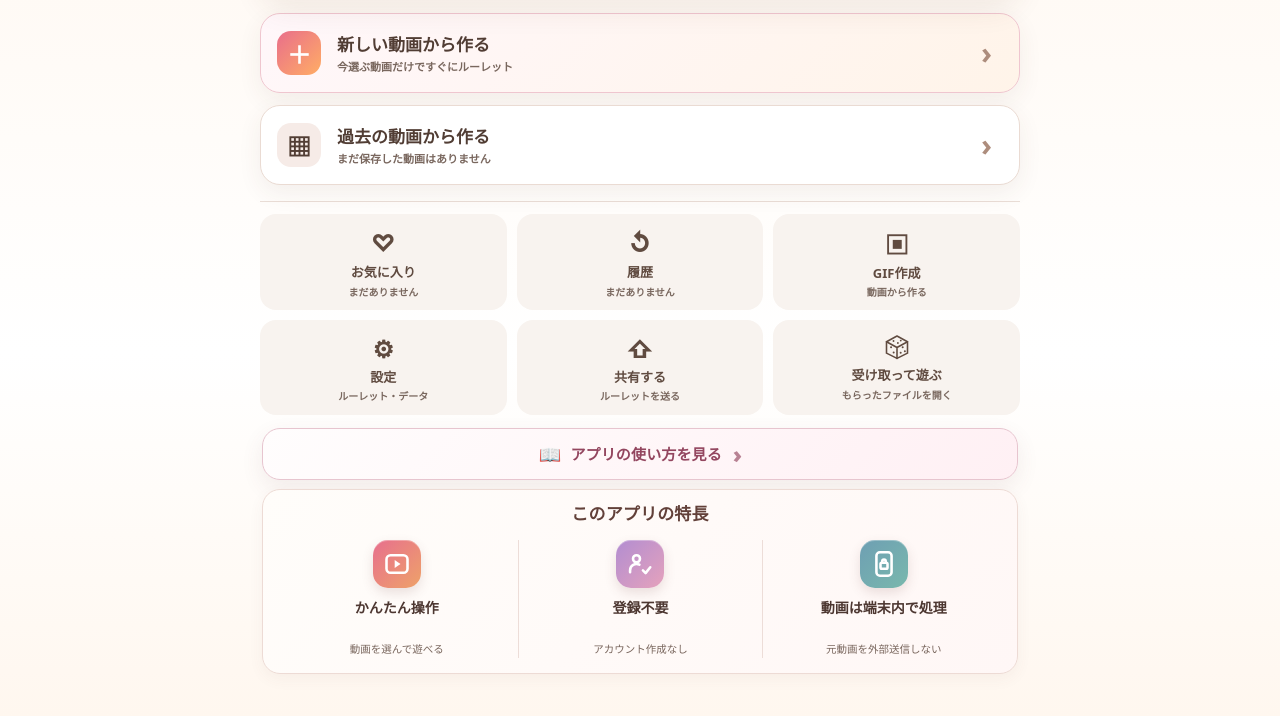
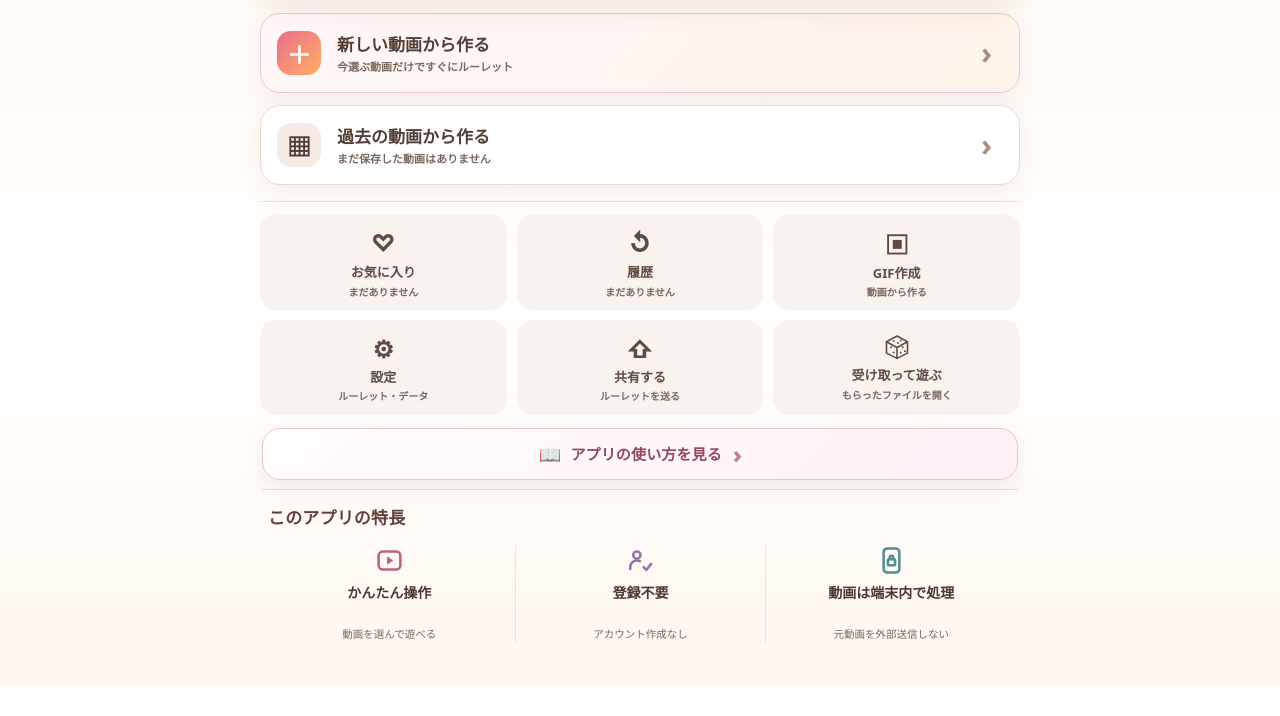
Before and after one commit to eltnegcellist/Memory_moments_roulette, a website: page index.html in a window 1280 px wide. Shown: the part 148-864 px from the top of the page. After the commit the page ends 833 px from the top, so only its background shows below. Drawn offline with Linux system fonts and the light colour scheme.

Commit message:
Present home benefits as flat informational section, not buttons (#60)

```diff
--- a/index.html
+++ b/index.html
@@ -49,16 +49,18 @@ header.hero[data-app-view="home"] .heroTopline{margin-bottom:8px}
 header.hero[data-app-view="home"] h1{line-height:1.1}
 .howtoBanner{margin-bottom:9px}
 .homeBenefits{
-  margin:0 2px 18px;
-  padding:13px 12px 15px;
-  border:1px solid #eddbd5;
-  border-radius:18px;
-  background:linear-gradient(135deg,#fffdfa,#fff7f6);
-  box-shadow:0 5px 15px rgba(109,66,73,.055);
+  margin:4px 2px 18px;
+  padding:17px 2px 0;
+  border:0;
+  border-top:1px solid #e7dbd5;
+  border-radius:0;
+  background:none;
+  box-shadow:none;
 }
 .homeBenefitsLabel{
-  margin:0 0 14px;
-  text-align:center;
+  margin:0 0 15px;
+  padding:0 4px;
+  text-align:left;
   color:#624039;
   font-size:17px;
   font-weight:900;
@@ -73,21 +75,23 @@ header.hero[data-app-view="home"] h1{line-height:1.1}
   flex-direction:column;
   align-items:center;
   text-align:center;
+  cursor:default;
 }
-.homeBenefit + .homeBenefit{border-left:1px solid #edddd8}
+.homeBenefit + .homeBenefit{border-left:1px solid #ece2dd}
 .homeBenefitIcon{
   display:grid;
   place-items:center;
-  width:48px;height:48px;
-  margin:0 0 10px;
-  border-radius:15px;
-  color:#fff;
-  box-shadow:0 5px 12px rgba(111,65,70,.15),inset 0 1px 0 rgba(255,255,255,.3);
+  width:36px;height:32px;
+  margin:0 0 6px;
+  border:0;
+  border-radius:0;
+  background:none;
+  box-shadow:none;
 }
-.homeBenefit:nth-child(1) .homeBenefitIcon{background:linear-gradient(135deg,#e76f8e,#eea269)}
-.homeBenefit:nth-child(2) .homeBenefitIcon{background:linear-gradient(135deg,#b28dd1,#e5a2bc)}
-.homeBenefit:nth-child(3) .homeBenefitIcon{background:linear-gradient(135deg,#6e9fb3,#79b8ad)}
-.homeBenefitIcon svg{width:28px;height:28px;stroke-width:2.2}
+.homeBenefit:nth-child(1) .homeBenefitIcon{color:#bb647d}
+.homeBenefit:nth-child(2) .homeBenefitIcon{color:#9774ae}
+.homeBenefit:nth-child(3) .homeBenefitIcon{color:#548d91}
+.homeBenefitIcon svg{width:29px;height:29px;stroke-width:2.1}
 .homeBenefit strong{
   display:block;
   min-height:2.8em;
@@ -108,11 +112,11 @@ header.hero[data-app-view="home"] h1{line-height:1.1}
   header.hero[data-app-view="home"] .heroMark{width:74px;height:74px;flex-basis:74px;border-radius:21px}
   header.hero[data-app-view="home"] .heroTopline{margin-bottom:5px}
   header.hero[data-app-view="home"] h1{font-size:clamp(22px,6.8vw,29px)}
-  .homeBenefits{padding:14px 7px 15px}
-  .homeBenefitsLabel{font-size:16px;margin-bottom:13px}
+  .homeBenefits{padding:14px 2px 0}
+  .homeBenefitsLabel{font-size:16px;margin-bottom:12px}
   .homeBenefit{padding:0 6px}
-  .homeBenefitIcon{width:46px;height:46px;border-radius:14px;margin-bottom:9px}
-  .homeBenefitIcon svg{width:27px;height:27px}
+  .homeBenefitIcon{width:34px;height:31px;margin-bottom:5px}
+  .homeBenefitIcon svg{width:28px;height:28px}
   .homeBenefit strong{font-size:12.5px}
   .homeBenefit small{font-size:10px}
 }
@@ -120,8 +124,8 @@ header.hero[data-app-view="home"] h1{line-height:1.1}
   header.hero[data-app-view="home"] .heroMark{width:68px;height:68px;flex-basis:68px;border-radius:19px}
   header.hero[data-app-view="home"] h1{font-size:clamp(20px,6.8vw,24px)}
   .homeBenefit{padding:0 4px}
-  .homeBenefitIcon{width:43px;height:43px;border-radius:13px}
-  .homeBenefitIcon svg{width:25px;height:25px}
+  .homeBenefitIcon{width:32px;height:29px}
+  .homeBenefitIcon svg{width:26px;height:26px}
   .homeBenefit strong{font-size:11.3px}
   .homeBenefit small{font-size:9.3px}
 }
```
